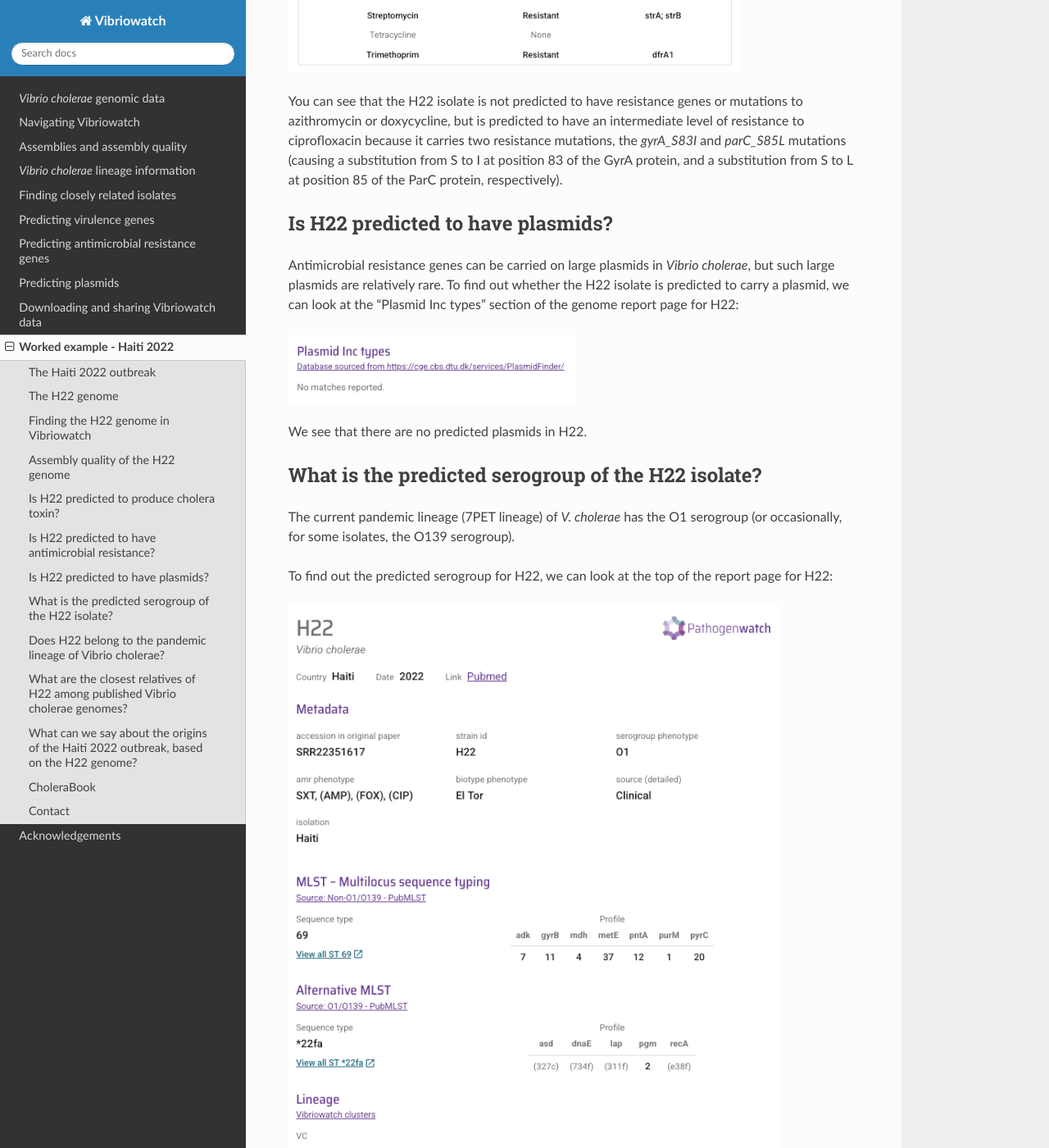
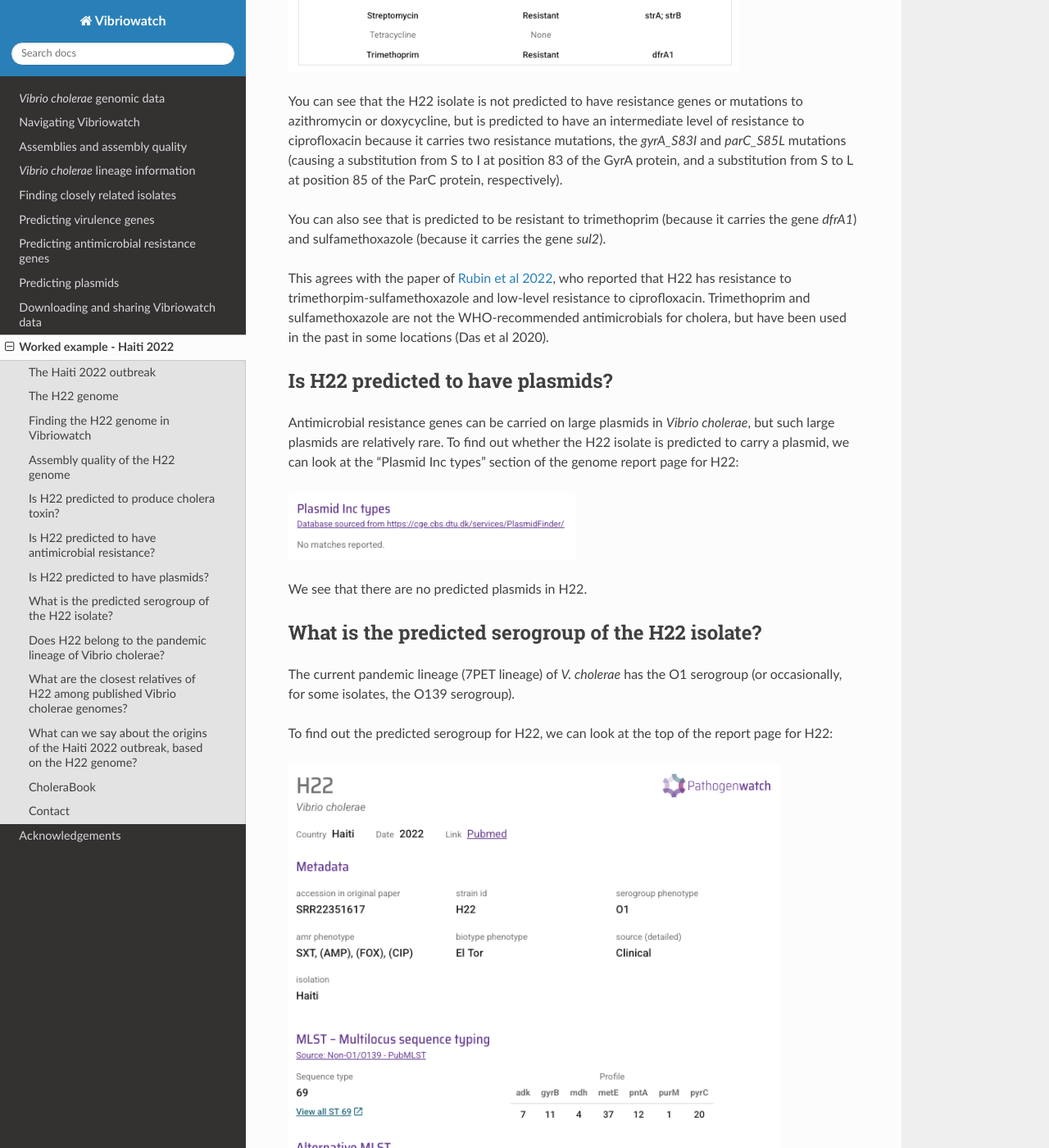
Before and after one commit to avrilcoghlan/vibriowatch, a Sphinx documentation site: the page built from docs/source/haiti.rst, in a window 1280 px wide and 1400 px high, scrolled down 4994 px. Shown: the whole window at 82% size. Built offline with Sphinx 7.4.7 and the Read the Docs theme 3.1.0, drawn with Linux system fonts in a browser that asks for light colours; some of the changed text lies outside the part shown.

Commit message:
Update haiti.rst

```diff
--- a/docs/source/haiti.rst
+++ b/docs/source/haiti.rst
@@ -125,6 +125,15 @@ You can see that the H22 isolate is not predicted to have resistance genes or mu
 have an intermediate level of resistance to ciprofloxacin because it carries two resistance mutations, the *gyrA_S83I* and *parC_S85L* mutations (causing a substitution
 from S to I at position 83 of the GyrA protein, and a substitution from S to L at position 85 of the ParC protein, respectively).
 
+You can also see that is predicted to be resistant to trimethoprim (because it carries the gene *dfrA1*) and sulfamethoxazole (because it carries the gene *sul2*).
+
+This agrees with the paper of `Rubin et al 2022`_, who reported that H22 has resistance to trimethorpim-sulfamethoxazole and low-level
+resistance to ciprofloxacin. Trimethoprim and sulfamethoxazole are not the WHO-recommended antimicrobials for cholera, but have been used
+in the past in some locations (Das et al 2020).
+
+.. _Rubin et al 2022: https://pubmed.ncbi.nlm.nih.gov/36449726/
+.. _Das et al 2020: https://pubmed.ncbi.nlm.nih.gov/31272870/
+
 Is H22 predicted to have plasmids?
 ----------------------------------
 
@@ -146,7 +155,12 @@ To find out the predicted serogroup for H22, we can look at the top of the repor
 .. image:: Picture115.png
   :width: 600
 
-Under "Genotypes", you can see that the predicted serogroup is O1. Note that this doesn't mean that H22 definitely belongs to the 7PET lineage,
+Under "Genotypes", you can see that the predicted serogroup is O1.
+This agrees with the paper of `Rubin et al 2022`_, who reported that H22 is serogroup O1.
+
+.. _Rubin et al 2022: https://pubmed.ncbi.nlm.nih.gov/36449726/
+
+Note that the fact that H22 is serogroup O1 doesn't mean that H22 definitely belongs to the 7PET lineage,
 as some *V. cholerae* isolates of other (non-pandemic) lineages also have serogroup O1.
 
 Does H22 belong to the pandemic lineage of Vibrio cholerae?
```
